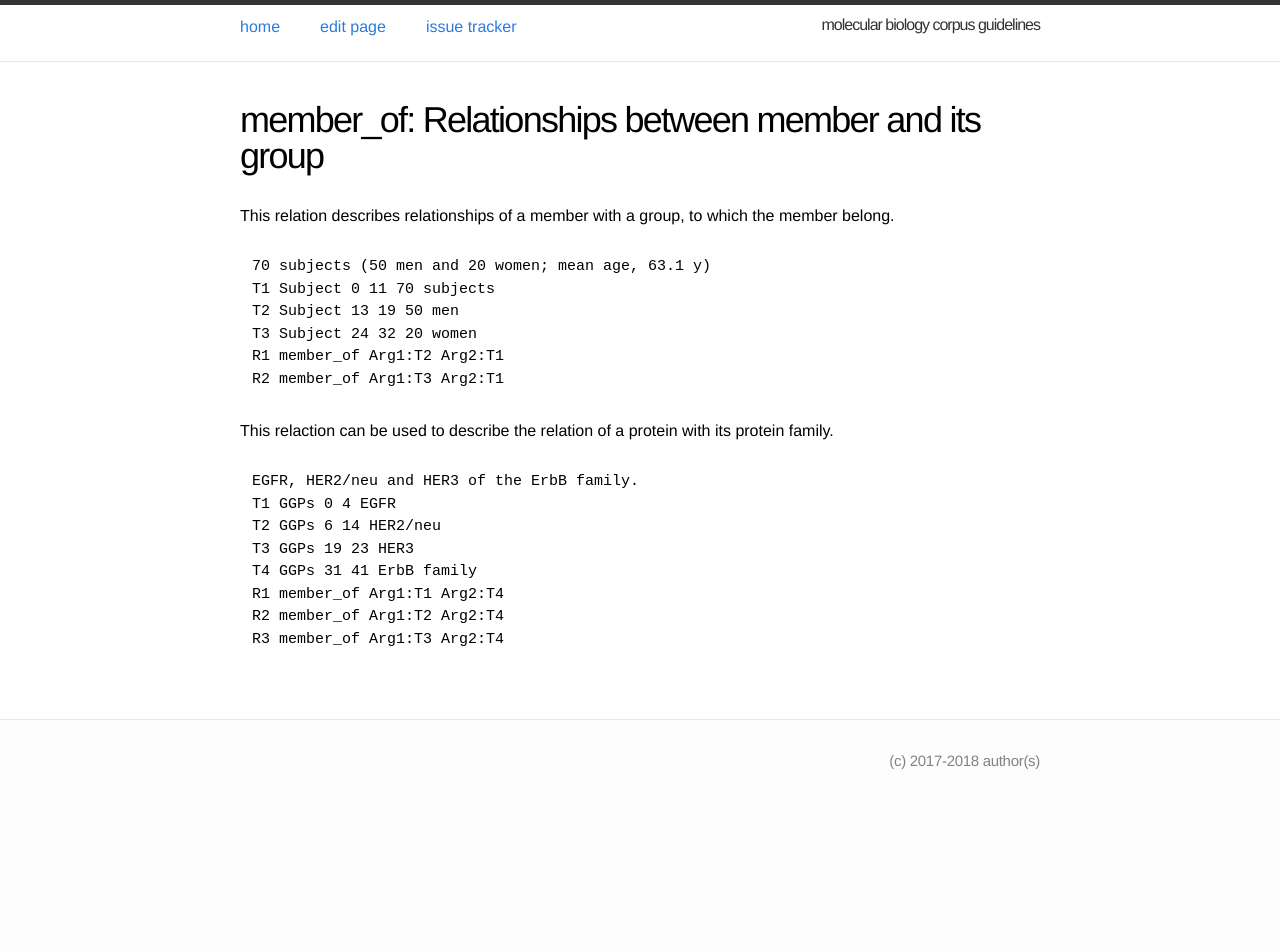
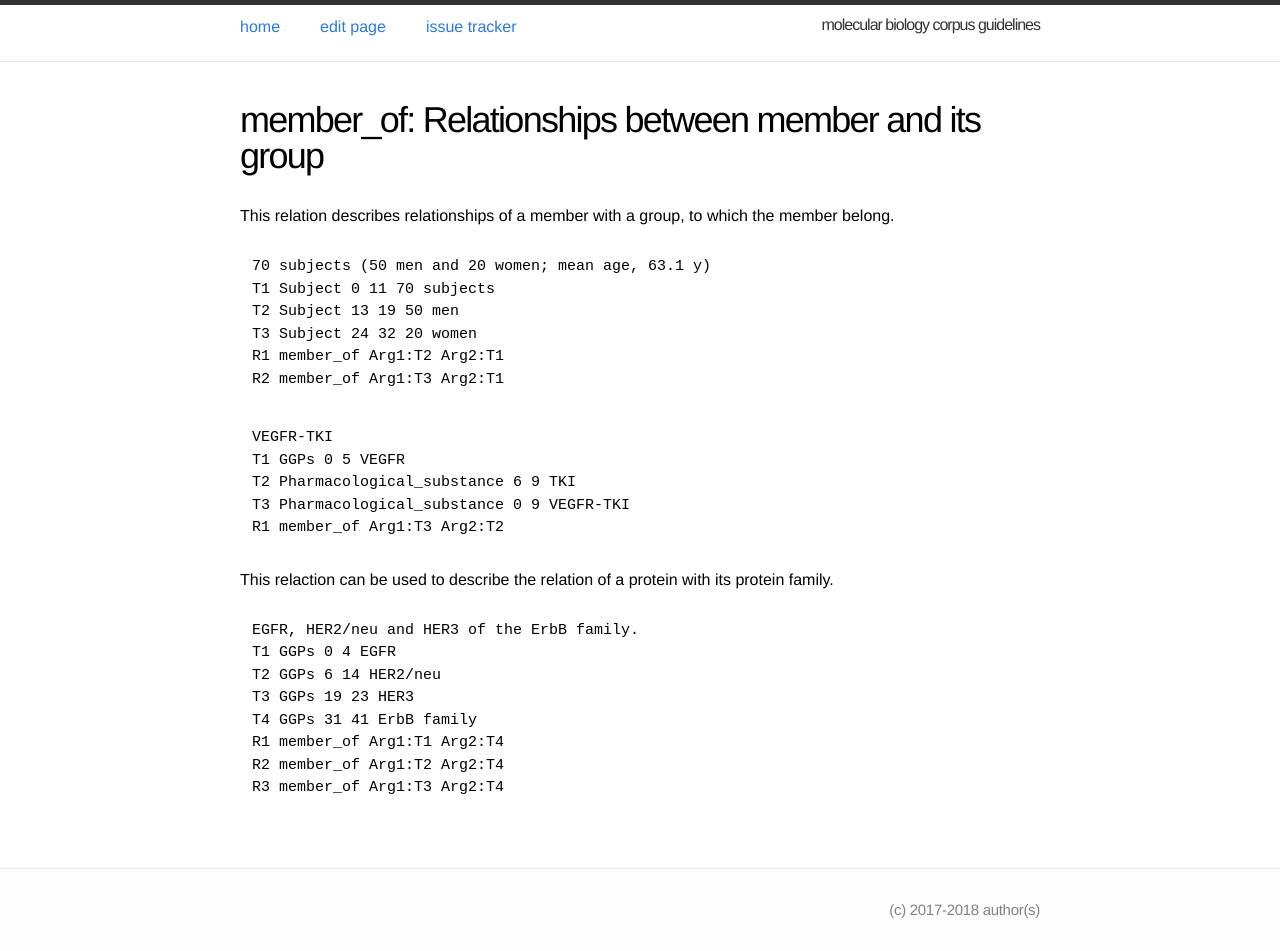
Before and after one commit to ezcatdb/molbiol_lung_corpus-guidelines, a Jekyll site: the page built from _relation/member_of.md, in a window 1280 px wide. Built offline with Jekyll 4.4.1, drawn with Linux system fonts in a browser that asks for light colours; before the commit the page ends 900 px from its top, so only the background shows below that.

Commit message:
Corrected part_of.md & member_of.md in _relation/

```diff
--- a/_relation/member_of.md
+++ b/_relation/member_of.md
@@ -16,6 +16,14 @@ R1 member_of Arg1:T2 Arg2:T1
 R2 member_of Arg1:T3 Arg2:T1
 ~~~
 
+~~~ ann
+VEGFR-TKI
+T1 GGPs 0 5 VEGFR
+T2 Pharmacological_substance 6 9 TKI
+T3 Pharmacological_substance 0 9 VEGFR-TKI
+R1 member_of Arg1:T3 Arg2:T2
+~~~
+
 This relaction can be used to describe the relation of a protein with its protein family.
 
 ~~~ ann
```
Also changed, not shown: _relation/part_of.md (+1 -1 lines).
